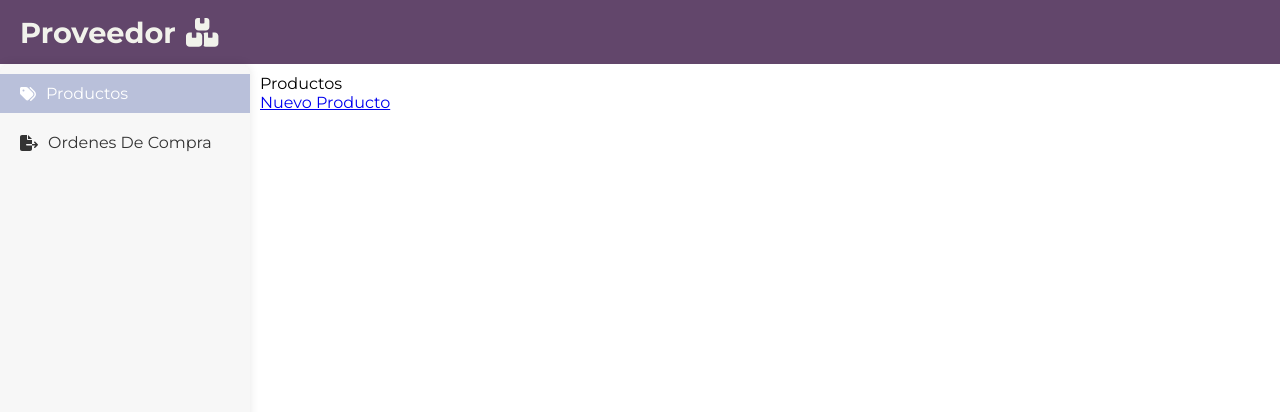
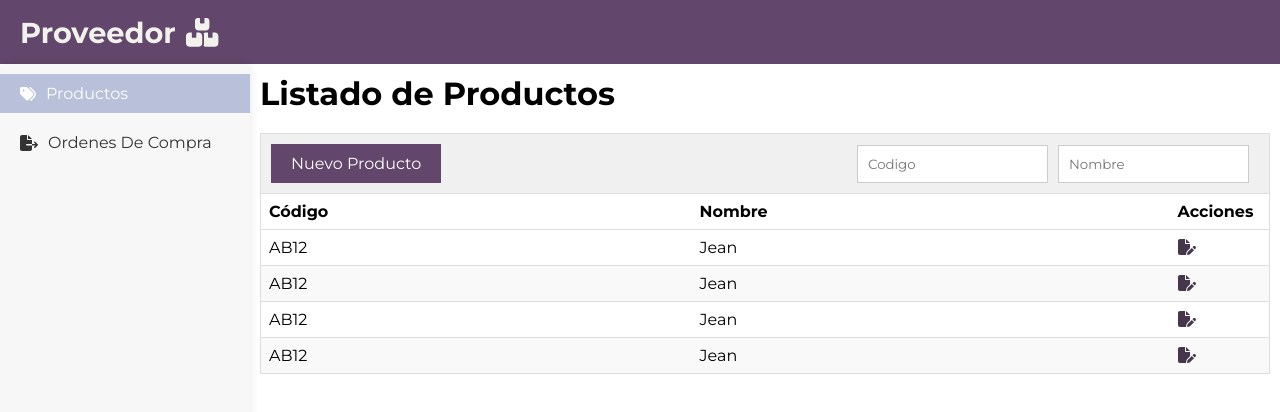
Before and after one commit to GalvanPablo/SistDistribuidos-Grupo15-Proveedor-frontend, a React (Create React App) app: page /productos in a window 1280 px wide. Shown: the top 412 px of the page. Built offline with nearby package versions, Linux system fonts and the light colour scheme.

Commit message:
Avance con Producto y DetalleProducto

```diff
--- a/src/ui/components/imgInput/ImgInput.jsx
+++ b/src/ui/components/imgInput/ImgInput.jsx
@@ -1,8 +1,12 @@
-import React, { useState } from 'react';
+import React, { useState, useEffect } from 'react';
 
 import styles from './ImgInput.module.css'
-const ImgInput = ({ label, onChange, urlImgDefault }) => {
-    const [imagenURL, setImagenURL] = useState('');
+const ImgInput = ({ label, onChange, urlImgDefault, value }) => {
+    const [imagenURL, setImagenURL] = useState(value);
+
+    useEffect(() => {
+        setImagenURL(value);
+    }, [value])
 
     const manejarCambio = (evento) => {
         const url = evento.target.value
--- a/src/ui/pages/producto/Producto.jsx
+++ b/src/ui/pages/producto/Producto.jsx
@@ -2,12 +2,67 @@ import React from 'react'
 
 import styles from './Producto.module.css'
 import { Link } from 'react-router-dom'
+import { FontAwesomeIcon } from '@fortawesome/react-fontawesome'
+import { faFilePen } from '@fortawesome/free-solid-svg-icons'
+
 const Producto = () => {
+
+    const [codigo, setCodigo] = React.useState('')
+    const [nombre, setNombre] = React.useState('')
+
+    const productos = [
+        { codigo: 'AB12', nombre: 'Jean' },
+        { codigo: 'AB12', nombre: 'Jean' },
+        { codigo: 'AB12', nombre: 'Jean' },
+        { codigo: 'AB12', nombre: 'Jean' },
+    ]
+
+    const Item = ({ producto }) => (
+        <tr className={styles.tabla__fila}>
+            <td>{producto.codigo}</td>
+            <td>{producto.nombre}</td>
+            <td>
+                <Link to={`/productos/detalle/${producto.codigo}`} title='ver detalle'>
+                    <FontAwesomeIcon icon={faFilePen} className={styles.icono_detalles} />
+                </Link>
+            </td>
+        </tr>
+    )
+
     return (
-        <div>
-            <div>Productos</div>
-            <Link to={'/productos/nuevo'}>Nuevo Producto</Link>
-        </div>
+        <>
+            <h1>Listado de Productos</h1>
+            <div className={styles.listado}>
+                <div className={styles.toolbar}>
+                    <Link to={`/productos/nuevo`} className={styles.nuevo}>Nuevo Producto</Link>
+                    <div className={styles.toolbar__filtro__container}>
+                        <input type="text" name="" id="" placeholder='Codigo' onChange={(e) => setCodigo(e.target.value)} />
+                        <input type="text" name="" id="" placeholder='Nombre' onChange={(e) => setNombre(e.target.value)} />
+                        {/* <button onClick={obtenerListado}>
+                            <FontAwesomeIcon icon={faFilter} />
+                        </button> */}
+                    </div>
+                </div>
+
+                <table className={styles.tabla}>
+                    <thead className={styles.tabla_encabezado}>
+                        <tr>
+                            <th className={styles.columna_codigo}>Código</th>
+                            <th>Nombre</th>
+                            <th className={styles.columna_acciones}>Acciones</th>
+                        </tr>
+                    </thead>
+                    <tbody className={styles.tabla__cuerpo}>
+                        {productos.map((producto, index) => (
+                            <Item
+                                key={index}
+                                producto={producto}
+                            />
+                        ))}
+                    </tbody>
+                </table>
+            </div>
+        </>
     )
 }
 
--- a/src/ui/pages/producto/Producto.module.css
+++ b/src/ui/pages/producto/Producto.module.css
@@ -0,0 +1,99 @@
+.listado {
+    margin-top: 20px;
+}
+
+.toolbar {
+    display: flex;
+    justify-content: space-between;
+    align-items: center;
+    padding: 10px;
+    background-color: #f0f0f0;
+    border: 1px solid #ddd;
+    border-bottom: none;
+}
+
+.toolbar .nuevo, .toolbar button {
+    background-color: var(--primary-color);
+    color: #fff;
+    border: none;
+    padding: 10px 20px;
+    font-size: 16px;
+    cursor: pointer;
+}
+
+.toolbar .nuevo:hover, .toolbar button:hover{
+    background-color: var(--dark-color);
+}
+
+.toolbar .nuevo{
+    text-decoration: none;
+}
+
+.toolbar__filtro__container {
+    display: flex;
+    align-items: center;
+}
+
+.toolbar__filtro__container input, .toolbar__filtro__container select {
+    padding: 10px;
+    margin-right: 10px;
+    border: 1px solid #ccc;
+}
+
+.toolbar__filtro__container button {
+    background-color: var(--seconday_color);
+    color: #fff;
+    border: none;
+    padding: 10px 20px;
+    font-size: 16px;
+    cursor: pointer;
+}
+
+.toolbar__filtro__container button:hover {
+    background-color: #3e8e41;
+}
+
+.tabla {
+    width: 100%;
+    border-collapse: collapse;
+    border: 1px solid #ddd;
+}
+
+.tabla__encabezado {
+    background-color: #f0f0f0;
+    border-bottom: 1px solid #ddd;
+}
+
+.columna_acciones {
+    width: 100px;
+}
+
+
+.tabla__cuerpo {
+    border-bottom: 1px solid #ddd;
+}
+
+.tabla__fila {
+    border-top: 1px solid #ddd;
+}
+
+.tabla__fila:nth-child(even) {
+    background-color: #f9f9f9;
+}
+
+.tabla th, .tabla td {
+    padding: 8px;
+    text-align: left;
+}
+
+.tabla th {
+    font-weight: bold;
+}
+
+.icono_detalles {
+    color: var(--dark-color);
+}
+
+.icono_detalles:hover {
+    color: var(--seconday_color);
+}
--- a/src/ui/pages/producto/detalle/DetalleProducto.jsx
+++ b/src/ui/pages/producto/detalle/DetalleProducto.jsx
@@ -1,10 +1,127 @@
-import React from 'react'
+import React, { useState, useEffect } from 'react';
 
-import styles from './DetalleProducto.module.css'
+import { useParams } from 'react-router-dom';
+import { FontAwesomeIcon } from '@fortawesome/react-fontawesome';
+import { faTags } from '@fortawesome/free-solid-svg-icons';
+
+import { TextInput, ImgInput } from '../../../components';
+
+import styles from './DetalleProducto.module.css';
+
 const DetalleProducto = () => {
+    const detallesVisualizacion = useParams();
+    const codigoProducto = detallesVisualizacion.id;
+
+    const [codigo, setCodigo] = useState(codigoProducto);
+    const [nombre, setNombre] = useState('');
+    const [urlImagen, setUrlImagen] = useState('');
+    const [variaciones, setVariaciones] = useState([]);
+
+    const handleGuardarCambios = () => {
+        const producto = {
+            codigo,
+            nombre,
+            urlImagen
+        }
+    };
+
+    // TRAER DATOS
+    useEffect(() => {
+        setNombre('Jean');
+        setUrlImagen('https://www.jamessmart.com/home/wp-content/uploads/ART-25629-JEAN-5B-AZUL.jpg');
+        setVariaciones([
+            { talleId: 1, talleNombre: 'S', colorId: 1, colorNombre: 'Amarillo', cantidad: 3 },
+            { talleId: 1, talleNombre: 'M', colorId: 1, colorNombre: 'Verde', cantidad: 7 },
+            { talleId: 1, talleNombre: 'XL', colorId: 1, colorNombre: 'Negro', cantidad: 10 },
+        ]);
+    }, []);
+
+    const Item = ({ variacion }) => {
+        const cantidadOriginal = parseInt(variacion.cantidad);
+        const [cantidad, setCantidad] = useState(variacion.cantidad);
+        const [editado, setEditado] = useState(false);
+
+        const handleEditarItem = (e) => {
+            const cantidadActual = parseInt(e.target.value);
+            setCantidad(cantidadActual);
+            console.log(`Valor orifinal: ${cantidadOriginal}\nValor actual: ${cantidadActual}`)
+            setEditado(cantidadActual !== cantidadOriginal);
+        };
+
+        const handleCancelarEdicion = () => {
+            setCantidad(cantidadOriginal);
+            setEditado(false);
+        }
+
+        return (
+            <tr>
+                <td>{variacion.talleNombre}</td>
+                <td>{variacion.colorNombre}</td>
+                <td>
+                    <input
+                        type="number"
+                        value={cantidad}
+                        min="0"
+                        step="1"
+                        onChange={handleEditarItem}
+                    />
+                    {editado && (
+                        <button onClick={handleCancelarEdicion}>Cancelar</button>
+                    )}
+                </td>
+            </tr>
+        );
+    };
+
     return (
-        <div>DetalleProducto</div>
-    )
-}
+        <>
+            <h1>
+                <FontAwesomeIcon icon={faTags} />
+                <span>Producto </span>
+                <span>{codigoProducto}</span>
+            </h1>
+            <div>
+                <form action="">
+                    <div className={styles.info}>
+                        <TextInput
+                            label={"Codigo"}
+                            value={codigo}
+                            onChange={(value) => setCodigo(value)}
+                        />
+                        <TextInput
+                            label={"Nombre"}
+                            value={nombre}
+                            onChange={(value) => setNombre(value)}
+                        />
+                        <ImgInput
+                            value={urlImagen}
+                            onChange={(value) => setUrlImagen(value)}
+                            urlImgDefault={
+                                "https://cdn.icon-icons.com/icons2/1886/PNG/512/tshirt_120689.png"
+                            }
+                            label={"Foto del producto"}
+                        />
+                    </div>
+                </form>
+                <table className={styles.tabla}>
+                    <thead className={styles.tabla_encabezado}>
+                        <tr>
+                            <th>Talle</th>
+                            <th>Color</th>
+                            <th>Cantidad</th>
+                            <th>Acciones</th>
+                        </tr>
+                    </thead>
+                    <tbody className={styles.tabla__cuerpo}>
+                        {variaciones.map((variacion, index) => (
+                            <Item key={index} variacion={variacion} index={index} />
+                        ))}
+                    </tbody>
+                </table>
+                <button onClick={() => handleGuardarCambios()}>Guardar Cambios</button>
+            </div>
+        </>
+    );
+};
 
-export default DetalleProducto
+export default DetalleProducto;
```
